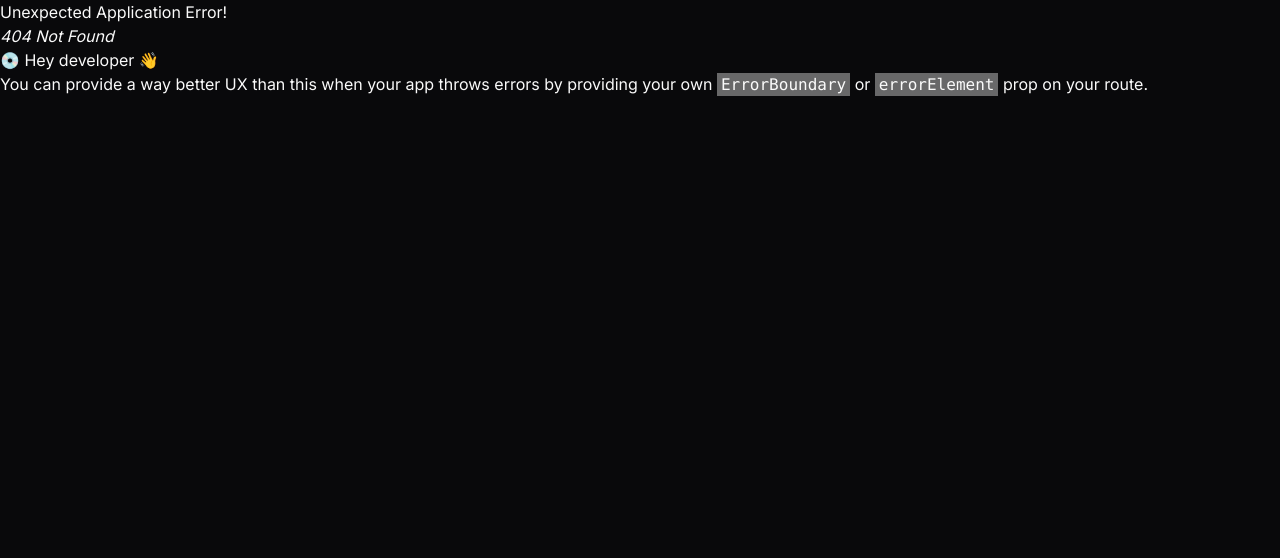
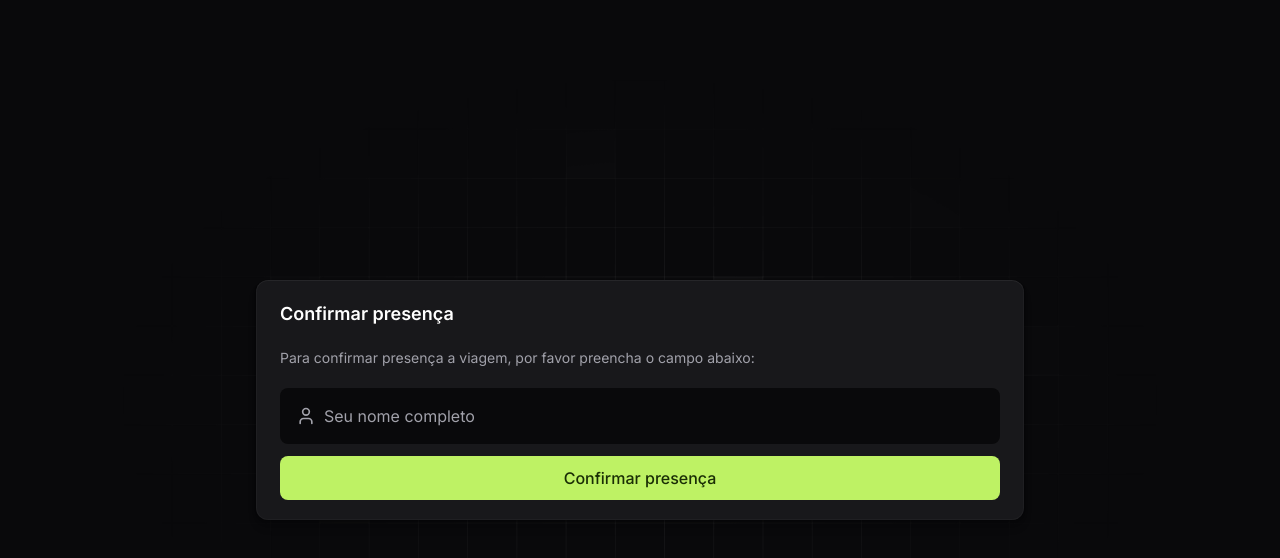
Before and after one commit to rogerrm95/plann.er, a React (Vite) app: page /participants/1/confirm in a window 1280 px wide. Before the commit this address had no page. Shown: the top 558 px of the page. Built offline with nearby package versions, Linux system fonts and the light colour scheme.

Commit message:
feat: confirm participation page (with saving name of participant) | (API Integration)

```diff
--- a/src/app.tsx
+++ b/src/app.tsx
@@ -1,6 +1,7 @@
 import { createBrowserRouter, RouterProvider } from 'react-router-dom'
 import { CreateTripPage } from './pages/create-trip'
 import { TripDetailsPage } from './pages/trip-details'
+import { ConfirmParticipant } from './pages/confirm-participant'
 
 const router = createBrowserRouter([
   {
@@ -11,6 +12,10 @@ const router = createBrowserRouter([
     path: '/trips/:tripId',
     element: <TripDetailsPage />,
   },
+  {
+    path: '/participants/:participantId/confirm',
+    element: <ConfirmParticipant />,
+  },
 ])
 
 export function App() {
--- /dev/null
+++ b/src/pages/confirm-participant/index.tsx
@@ -0,0 +1,47 @@
+import { FormEvent } from 'react'
+import { useParams } from 'react-router-dom'
+import { api } from '../../lib/axios'
+
+import { User } from 'lucide-react'
+import { Input } from '../../components/input'
+import { Button } from '../../components/button'
+
+export function ConfirmParticipant() {
+  const { participantId } = useParams()
+
+  async function confirmParticipantOnTrip(event: FormEvent<HTMLFormElement>) {
+    event.preventDefault()
+
+    const data = new FormData(event.currentTarget)
+
+    const name = data.get('name')
+
+    await api.patch(`participants/${participantId}/confirm`, {
+      name,
+    })
+
+    window.document.location.replace('/')
+  }
+  return (
+    <div className="h-screen flex justify-center items-center bg-pattern bg-no-repeat bg-center">
+      <div className="max-w-3xl w-full px-6 space-y-5 bg-zinc-900 py-5 flex flex-col rounded-xl shadow-shape">
+        <h2 className="text-white text-lg font-semibold">Confirmar presença</h2>
+        <p className="text-zinc-400 text-sm">
+          Para confirmar presença a viagem, por favor preencha o campo abaixo:
+        </p>
+        <form className="space-y-3" onSubmit={confirmParticipantOnTrip}>
+          <Input
+            IconType={<User className="size-5 text-zinc-400" />}
+            placeholder="Seu nome completo"
+            name="name"
+            required
+          />
+
+          <Button type="submit" size="full">
+            Confirmar presença
+          </Button>
+        </form>
+      </div>
+    </div>
+  )
+}
```
